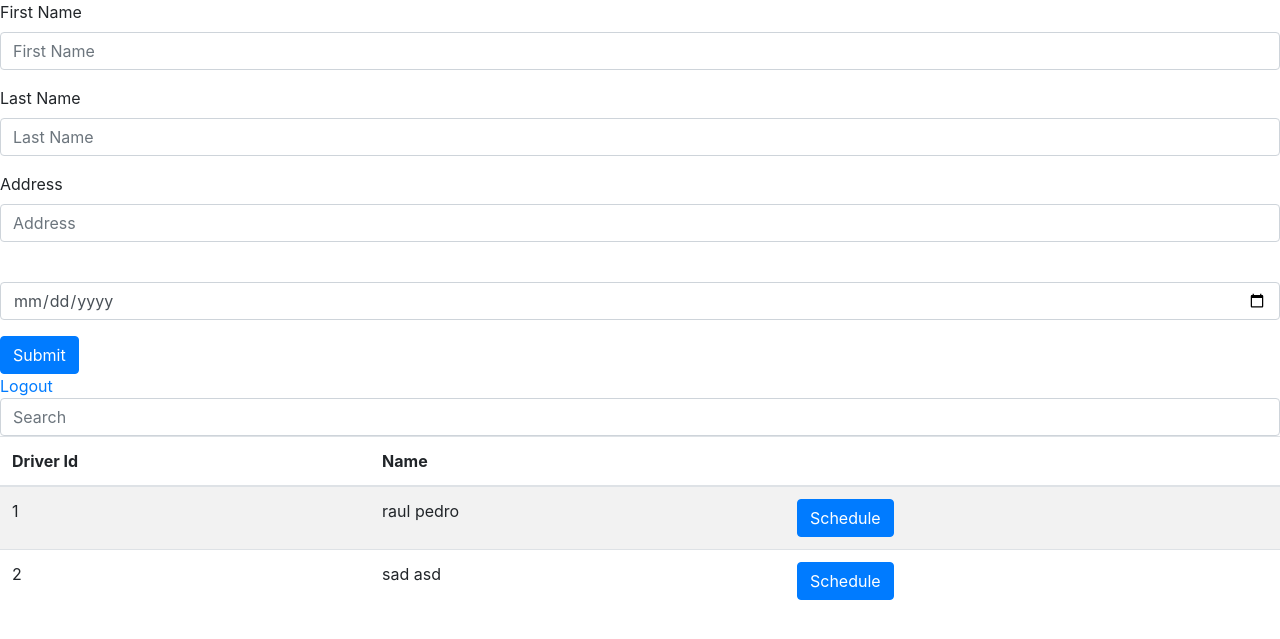
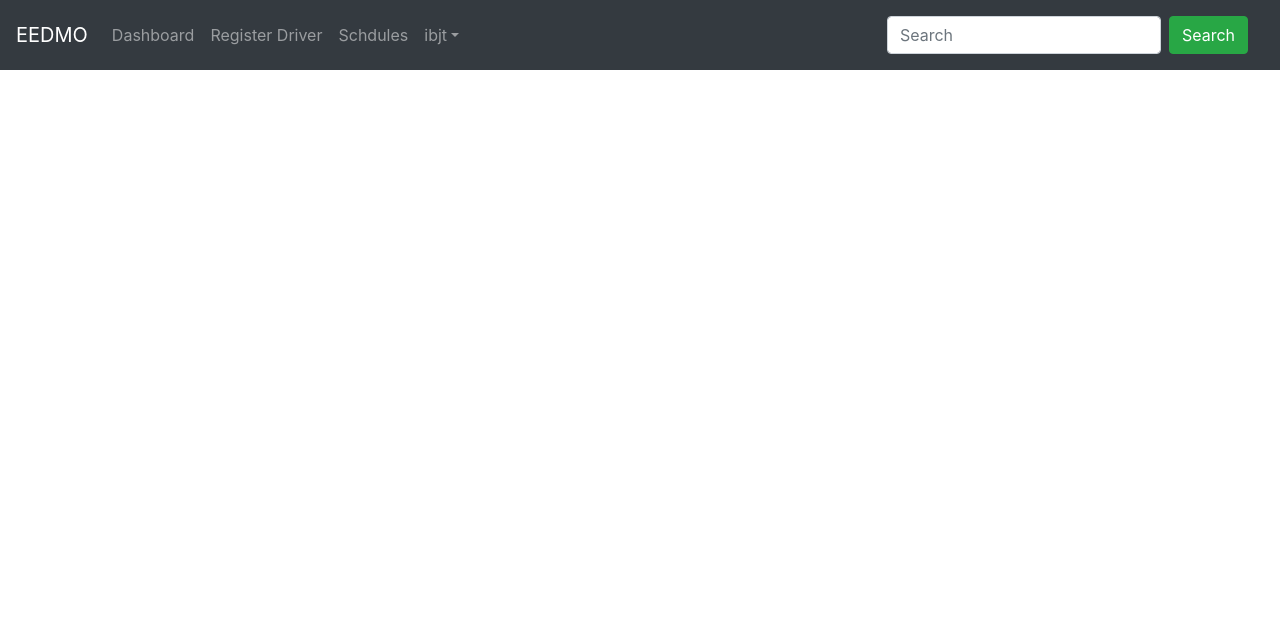
Before and after one commit to sheeshcake/EEDMIS-Bootstrap, a PHP site: page / in a window 1280 px wide. Shown: the top 639 px of the page. Run offline with PHP 8.4, Linux system fonts and the light colour scheme; a user stored in the database is signed in; data comes from the database, SQL or seed files in the repository; both versions use the stored data as it was after the commit; some libraries are stand-ins or nearby versions.

Commit message:
Add files via upload

```diff
--- a/controller/login_controller.php
+++ b/controller/login_controller.php
@@ -6,7 +6,11 @@
 		$sql = "SELECT * FROM users WHERE username='" . $_POST["username"]. "' AND password='" . $_POST['password'] . "'";
 		$result = mysqli_query($conn,$sql);
 		if(mysqli_num_rows($result) == 1){
-			$_SESSION['status'] = 'logged in!';
+			while ($data = mysqli_fetch_assoc($result)) {
+				$_SESSION['role'] = $data['user_role'];
+				$_SESSION['name'] = $data['first_name'];
+			}
+			// echo $_SESSION['name'];
 			header("Location: ../index.php");
 		}
 		else{
--- a/includes/ibjt/driver_scheduling.php
+++ b/includes/ibjt/driver_scheduling.php
@@ -1,11 +1,6 @@
-<?php
-	include "controller/ibjt/search_driver.php";
-?>
 
-<form method="POST">
-	<input type="text" class="form-control" name="search" placeholder="Search">
-</form>
-<table class="table table-striped">
+
+<table class="table table-striped table-bordered" id="drivers">
 	<thead>
 		<tr>
 			<th scope="col">Driver Id</th>
@@ -14,13 +9,7 @@
 		</tr>
 	</thead>
 <?php
-	if(isset($_SESSION['search'])){
-		$search = $_SESSION['search'];
-		$sql = "SELECT * FROM ibjt_drivers WHERE first_name LIKE '%$search%' OR last_name LIKE '%$search%' OR driver_id LIKE '%$search%'";
-	}
-	else{
-		$sql = "SELECT * FROM ibjt_drivers";
-	}
+	$sql = "SELECT * FROM ibjt_drivers";
 	$result = mysqli_query($conn, $sql);
 	while($data = mysqli_fetch_assoc($result)){
 ?>
@@ -59,12 +48,15 @@
 
     </div>
   </div>
-<link rel="stylesheet" type="text/css" href="https://cdnjs.cloudflare.com/ajax/libs/fullcalendar/4.2.0/bootstrap/main.css">
-
+<script type="text/javascript" src="https://cdn.datatables.net/1.10.20/js/dataTables.bootstrap4.min.js"></script>
+<script type="text/javascript" src="https://cdn.datatables.net/1.10.20/js/jquery.dataTables.min.js"></script>
 <script>
 $(document).on("click", ".open-homeEvents", function () {
      var eventId = $(this).data('id');
      $('#idHolder').html( eventId );
      $('#eventId').val(eventId);
 });
+$(document).ready(function() {
+    $('#drivers').DataTable(1);
+} );
 </script>
--- a/includes/ibjt/register_driver.php
+++ b/includes/ibjt/register_driver.php
@@ -17,6 +17,3 @@
   </div>
   <button type="submit" class="btn btn-primary">Submit</button>
 </form>
-
-
-<a href="controller/logout_controller.php">Logout</a>
--- /dev/null
+++ b/includes/ibjt/top_nav.php
@@ -0,0 +1,9 @@
+  <li class="nav-item">
+    <a class="nav-link" href="index.php?loc=dashboard">Dashboard</a>
+  </li>
+  <li class="nav-item">
+    <a class="nav-link" href="index.php?loc=register_driver">Register Driver</a>
+  </li>
+  <li class="nav-item">
+    <a class="nav-link" href="index.php?loc=driver_scheduling">Schdules</a>
+  </li>
--- a/includes/layout/top_nav.php
+++ b/includes/layout/top_nav.php
@@ -1,5 +1,28 @@
-<!-- Top container -->
-<div class="w3-bar w3-top w3-black w3-large" style="z-index:4">
-  <button class="w3-bar-item w3-button w3-hide-large w3-hover-none w3-hover-text-light-grey" onclick="w3_open();"><i class="fa fa-bars"></i>  Menu</button>
-  <span class="w3-bar-item w3-right">Logo</span>
+<nav class="navbar navbar-expand-sm bg-dark navbar-dark">
+  <a class="navbar-brand" href="#">EEDMO</a>
+  <button class="navbar-toggler" type="button" data-toggle="collapse" data-target="#collapsibleNavbar">
+    <span class="navbar-toggler-icon"></span>
+  </button>
+  <div class="collapse navbar-collapse" id="collapsibleNavbar">
+    <ul class="navbar-nav">
+    <?php include"includes/" . $_SESSION['role'] . "/top_nav.php"; ?>
+    <!-- Dropdown -->
+    <li class="nav-item dropdown">
+      <a class="nav-link dropdown-toggle" href="#" id="navbarDropdown" role="button" data-toggle="dropdown"><?php echo $_SESSION['name']; ?></a>
+      <div class="dropdown-menu" aria-labellledby="navbarDropdown">
+        <a class="dropdown-item" href="#">View Profile</a>
+        <a class="dropdown-item" href="controller/logout_controller.php">Logout</a>
+      </div>
+    </li>
+  </ul>
 </div>
+
+  <nav class="navbar ml-auto navbar-expand-sm bg-dark navbar-dark">
+  <form class="form-inline" action="/action_page.php">
+    <input class="form-control mr-sm-2" type="text" placeholder="Search">
+    <button class="btn btn-success" type="submit">Search</button>
+  </form>
+</nav>
+</nav>
+
+<br>
--- a/index.php
+++ b/index.php
@@ -1,13 +1,12 @@
 <?php
   include "controller/connect.php";
   session_start();
-  if(isset($_SESSION['status'])){}
+  if(isset($_SESSION['role'])){}
   else{
     header("Location: login.php");
   }
 
 ?>
-
 <!DOCTYPE html>
 <html>
 <title>W3.CSS Template</title>
@@ -20,9 +19,18 @@
 <link rel="stylesheet" href="https://stackpath.bootstrapcdn.com/bootstrap/4.3.1/css/bootstrap.min.css" integrity="sha384-ggOyR0iXCbMQv3Xipma34MD+dH/1fQ784/j6cY/iJTQUOhcWr7x9JvoRxT2MZw1T" crossorigin="anonymous">
 <script src="https://ajax.googleapis.com/ajax/libs/jquery/3.4.1/jquery.min.js"></script>
 <body class="w3-light-grey">
+
+<?php include "includes/layout/top_nav.php"; ?>
 <div>
-  <?php include"includes/ibjt/register_driver.php"; ?>
-  <?php include"includes/ibjt/driver_scheduling.php"; ?>
+  <?php
+    if(isset($_GET['loc'])){
+        include"includes/" . $_SESSION['role'] . "/" . $_GET['loc'] . ".php";
+    }
+    else{
+        include"includes/" . $_SESSION['role'] . "/dashboard.php";
+
+    }
+  ?>
 </div>
 
 
--- a/login.php
+++ b/login.php
@@ -1,6 +1,9 @@
 <?php
 	include "controller/connect.php";
 	session_start();
+  if(isset($_SESSION['status'])){
+    header("Location: index.php");
+  }
 ?>
 
 
```
Also changed, not shown: eedmis-bootstrap.sql (added, +137 -0 lines), includes/ibjt/dashboard.php (line endings or trailing spaces).
